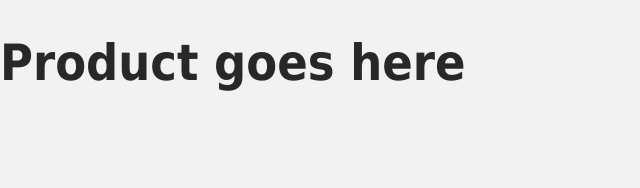
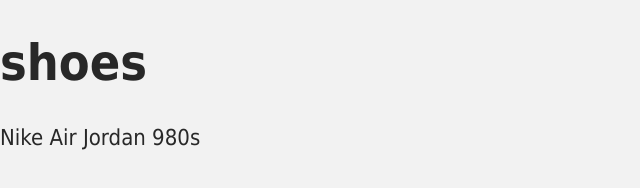
Before and after one commit to papebarka/vuejs3-intorduction, a plain HTML site: page index.html in a window 1280 px wide. Shown: the whole page, without its empty margins (0-640 px from the left). Drawn offline with nearby package versions, Linux system fonts and the light colour scheme.

Commit message:
L1 completed

```diff
--- a/index.html
+++ b/index.html
@@ -10,10 +10,16 @@
   </head>
   <body>
     <div id="app">
-      <h1>Product goes here</h1>
+      <h1>{{ product }}</h1>
+      <p>{{ description }}</p>
     </div>
 
-    <!-- Import Js -->
+    <!-- Import Vue App -->
     <script src="./main.js"></script>
+
+    <!-- Mounting app -->
+    <script>
+      const appMounted = app.mount('#app');
+    </script>
   </body>
 </html>
--- a/main.js
+++ b/main.js
@@ -1 +1,8 @@
-const product = 'Socks'
+const app = Vue.createApp({
+    data(){
+        return {
+            product: 'shoes',
+            description: 'Nike Air Jordan 980s'
+        }
+    }
+})
```
